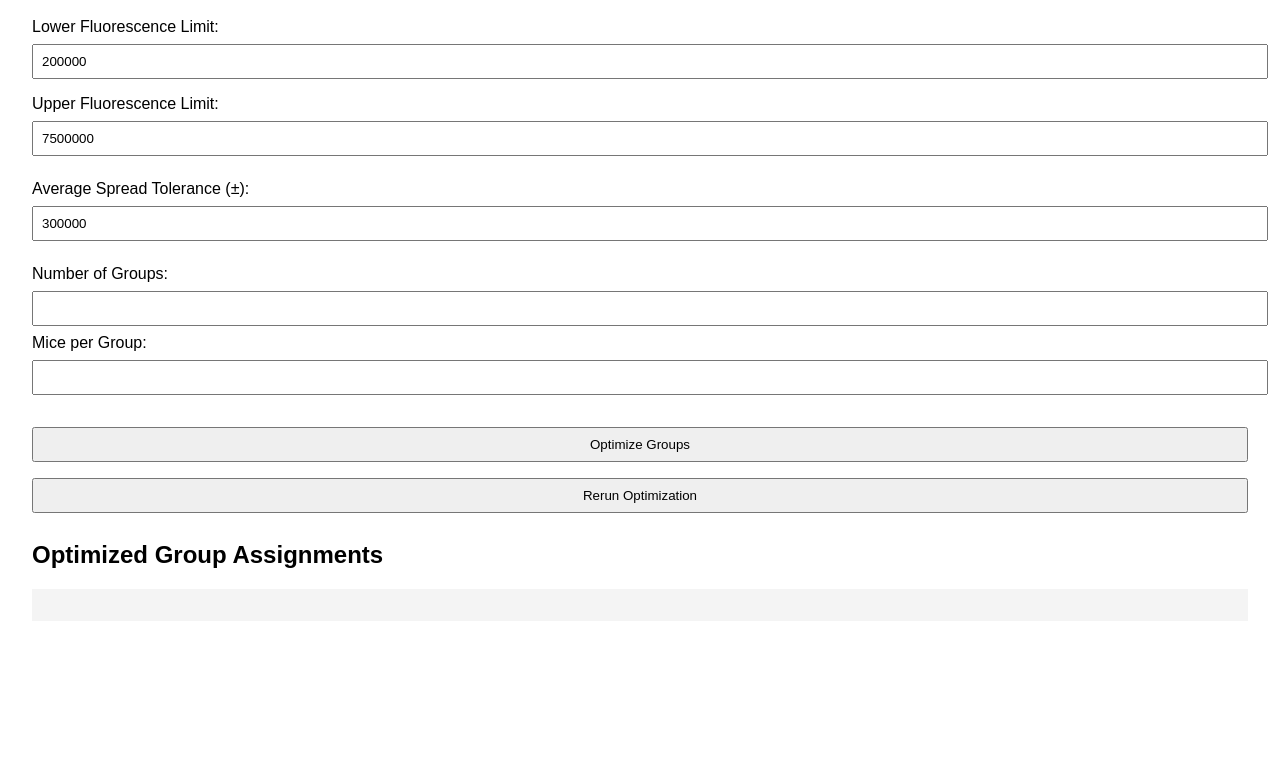
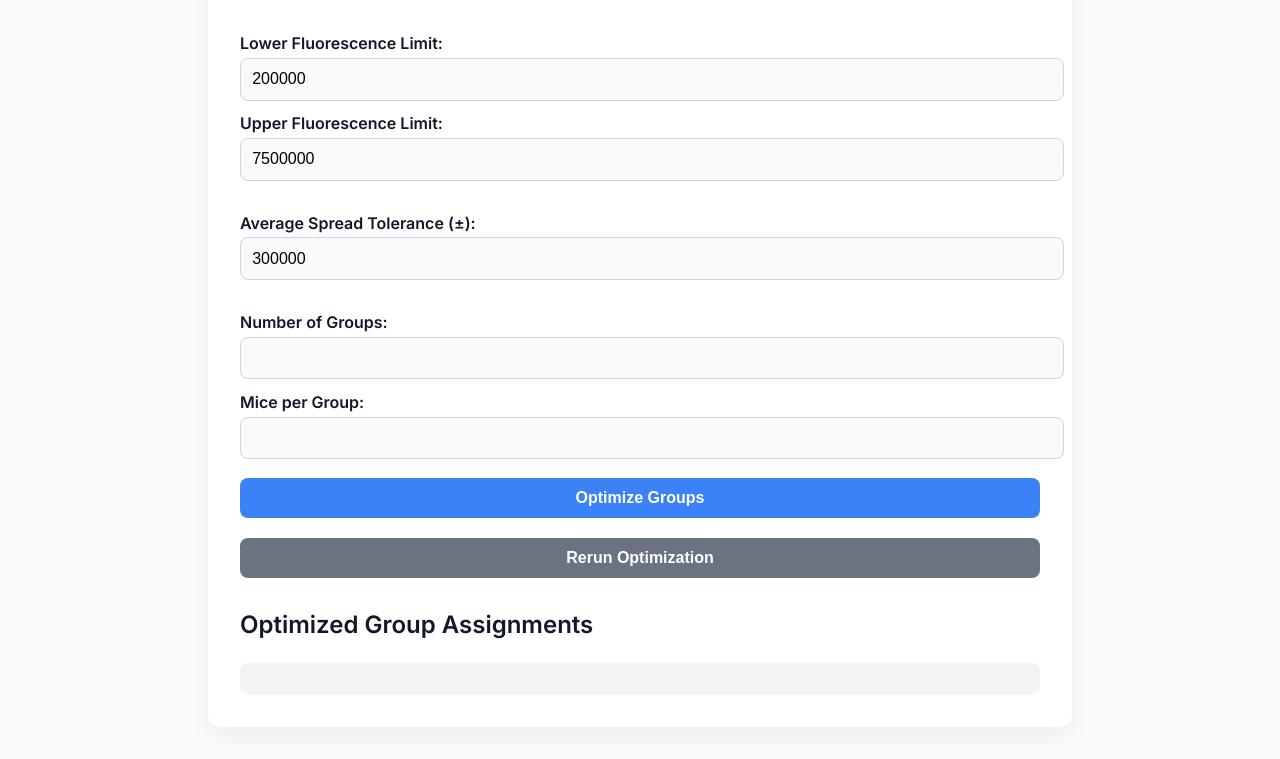
Before and after one commit to jthanlee23/IVISAvg, a plain HTML site: page index.html in a window 1280 px wide. Shown: the part 294-1053 px from the top of the page. Before the commit the page ends 947 px from the top, so only its background shows below. Drawn offline with Linux system fonts and the light colour scheme.

Commit message:
index.html
visual changes

```diff
--- a/index.html
+++ b/index.html
@@ -1,36 +1,133 @@
 <!DOCTYPE html>
 <html lang="en">
 <head>
-  <meta charset="UTF-8">
-  <meta name="viewport" content="width=device-width, initial-scale=1.0">
+  <meta charset="UTF-8" />
+  <meta name="viewport" content="width=device-width, initial-scale=1.0"/>
   <title>IVIS Group Optimizer</title>
+  <link href="https://fonts.googleapis.com/css2?family=Inter:wght@400;600&display=swap" rel="stylesheet">
   <style>
-    body { font-family: Arial, sans-serif; margin: 2rem; }
-    input, textarea, button, select { margin: 0.5rem 0; padding: 0.5rem; width: 100%; }
-    pre { background: #f4f4f4; padding: 1rem; overflow-x: auto; }
-    .warning { color: red; font-weight: bold; white-space: pre-wrap; }
-    .group-prefs, .filter-range, .tolerance-range { margin: 1rem 0; }
-    .group-prefs label, .filter-range label, .tolerance-range label { display: block; margin-top: 0.5rem; }
+    body {
+      font-family: 'Inter', sans-serif;
+      background-color: #f9fafb;
+      margin: 0;
+      padding: 2rem;
+      color: #111827;
+      display: flex;
+      justify-content: center;
+    }
+
+    .container {
+      max-width: 800px;
+      width: 100%;
+      background: white;
+      border-radius: 12px;
+      padding: 2rem;
+      box-shadow: 0 10px 25px rgba(0, 0, 0, 0.05);
+    }
+
+    h1 {
+      text-align: center;
+      font-size: 1.8rem;
+      margin-bottom: 1.5rem;
+      color: #1f2937;
+    }
+
+    label {
+      display: block;
+      margin: 0.8rem 0 0.3rem;
+      font-weight: 600;
+    }
+
+    input, textarea, select {
+      width: 100%;
+      padding: 0.7rem;
+      border: 1px solid #d1d5db;
+      border-radius: 8px;
+      font-size: 1rem;
+      background-color: #f9fafb;
+      transition: border-color 0.3s;
+    }
+
+    input:focus, textarea:focus, select:focus {
+      outline: none;
+      border-color: #3b82f6;
+      background-color: white;
+    }
+
+    textarea {
+      resize: vertical;
+      min-height: 100px;
+    }
+
+    button {
+      margin-top: 1.2rem;
+      padding: 0.7rem 1.2rem;
+      border: none;
+      border-radius: 8px;
+      background-color: #3b82f6;
+      color: white;
+      font-size: 1rem;
+      font-weight: 600;
+      cursor: pointer;
+      transition: background-color 0.3s;
+      width: 100%;
+    }
+
+    button:hover {
+      background-color: #2563eb;
+    }
+
+    .warning {
+      color: #dc2626;
+      font-weight: 600;
+      margin-top: 1rem;
+      white-space: pre-wrap;
+      background-color: #fef2f2;
+      padding: 1rem;
+      border-radius: 8px;
+      border: 1px solid #fca5a5;
+    }
+
+    .output {
+      background: #f3f4f6;
+      padding: 1rem;
+      margin-top: 1.5rem;
+      border-radius: 8px;
+      overflow-x: auto;
+      white-space: pre-wrap;
+      font-family: monospace;
+    }
+
+    .section {
+      margin-top: 2rem;
+    }
+
+    .group-prefs select {
+      margin-bottom: 1rem;
+    }
   </style>
 </head>
 <body>
+  <div class="container">
     <h1>IVIS Group Optimizer</h1>
 
     <label for="dataInput">Paste Data (Tab or Comma Delimited):</label>
-  <textarea id="dataInput" rows="10" placeholder="Example:\n123\t3.0E+5\n456\t2.8E+5 or 123,3.0E+5"></textarea>
+    <textarea id="dataInput" placeholder="Example:&#10;123\t3.0E+5&#10;456\t2.8E+5 or 123,3.0E+5"></textarea>
 
-  <div class="filter-range">
+    <div class="section">
       <label for="lowerLimit">Lower Fluorescence Limit:</label>
       <input type="number" id="lowerLimit" value="200000" step="any">
+
       <label for="upperLimit">Upper Fluorescence Limit:</label>
       <input type="number" id="upperLimit" value="7500000" step="any">
     </div>
 
-  <div class="tolerance-range">
+    <div class="section">
       <label for="tolerance">Average Spread Tolerance (±):</label>
       <input type="number" id="tolerance" value="300000" step="any">
     </div>
 
+    <div class="section">
       <label for="numGroups">Number of Groups:</label>
       <input type="number" id="numGroups" min="1" required oninput="generateGroupPreferences()">
 
@@ -38,15 +135,18 @@
       <input type="number" id="micePerGroup" min="1" required>
 
       <div id="groupPreferences" class="group-prefs"></div>
+    </div>
 
-  <button type="button" onclick="optimizeGroups()">Optimize Groups</button>
-  <button type="button" onclick="rerunOptimization()">Rerun Optimization</button>
+    <button onclick="optimizeGroups()">Optimize Groups</button>
+    <button onclick="rerunOptimization()" style="background-color: #6b7280;">Rerun Optimization</button>
 
-  <div id="warning" class="warning"></div>
+    <div id="warning" class="warning" style="display:none;"></div>
 
+    <div class="section">
       <h2>Optimized Group Assignments</h2>
-  <pre id="output"></pre>
-
+      <div id="output" class="output"></div>
+    </div>
+  </div>
   <script>
     let lastMice = [], lastOmitted = [], lastPrefs = [], lastNumGroups = 0, lastMicePerGroup = 0, lastTolerance = 0;
 
```
Lines whose indentation alone changed are shown as unchanged.
